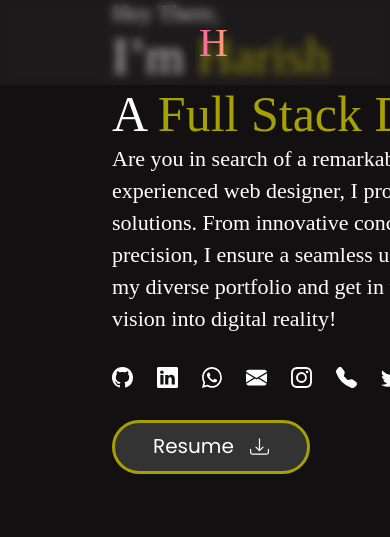
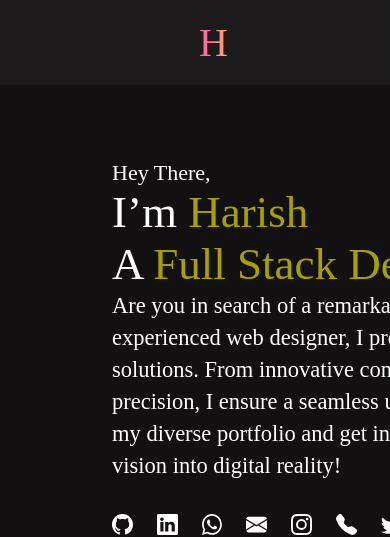
Before and after one commit to harish18092002/one-page-portfolio, an Angular app: page /home in a window 390 px wide. Shown: the top 537 px of the page. Built offline with nearby package versions, Linux system fonts and the light colour scheme; a web font is replaced by a local one.

Commit message:
media query

```diff
--- a/src/app/home/home.component.css
+++ b/src/app/home/home.component.css
@@ -88,8 +88,30 @@ img {
     padding-left: 1rem;
 }
 
-@media screen and (min-width: 1195px) {
+@media screen and (max-width: 1195px) {
     .main1 {
-        margin-top: 10px;
+        margin-top: 10rem;
+    }
+
+    #p1 {
+        font-size: 22px;
+    }
+
+    #p2 {
+        font-size: 45px;
+    }
+
+    #s1 {
+        color: #A6A001;
+    }
+
+    #p3 {
+        font-size: 22.5px;
+        line-height: 2rem;
+    }
+
+    #uncle {
+        height: 80%;
+        width: 80%;
     }
 }
--- a/src/app/home/home.component.html
+++ b/src/app/home/home.component.html
@@ -1,7 +1,5 @@
 <app-header></app-header>
-<div id="home">
 
-    <body>
 <div class="main1">
     <div class="main2">
         <p id="p1">Hey There,</p>
@@ -23,8 +21,7 @@
             <div id="icons">
                 <a href="https://github.com/harish18092002"><img src="../../assets/avatar/github.svg"></a>
 
-                        <a href="https://www.linkedin.com/in/harish-a-965320214"> <img
-                                src="../../assets/avatar/linkedin.svg">
+                <a href="https://www.linkedin.com/in/harish-a-965320214"> <img src="../../assets/avatar/linkedin.svg">
                 </a>
 
                 <a href="https://wa.me/919790909162"> <img src="../../assets/avatar/whatsapp.svg"></a>
@@ -58,8 +55,6 @@
     </div>
 </div>
 
-    </body>
-</div>
 
 <div id="skills">
     <app-skills></app-skills>
--- a/src/app/timeline/timeline.component.css
+++ b/src/app/timeline/timeline.component.css
@@ -15,7 +15,7 @@ body {
     perspective: 800px;
 }
 
-body {
+.body {
     background-color: #131011;
     width: 100%;
     min-height: 100vh;
@@ -30,6 +30,8 @@ body {
     font-size: 49px;
     font-style: italic;
     font-weight: 400;
+    text-align: center;
+    margin-bottom: 2rem;
 }
 
 .timeline {
--- a/src/app/timeline/timeline.component.html
+++ b/src/app/timeline/timeline.component.html
@@ -1,5 +1,6 @@
 <body>
     <p id="heading">Timeline</p>
+    <div class="body">
 
         <div class="timeline">
             <ul>
@@ -8,7 +9,8 @@
                     <div class="content">
                         <h3>IIT Pals Innowah</h3>
                         <p>
-                        I earned a place in the prestigious finals of the national-level event, "PALS Innowah," hosted
+                            I earned a place in the prestigious finals of the national-level event, "PALS Innowah,"
+                            hosted
                             by IIT College. Among an
                             elite group of finalists, I proudly presented my project, making a significant impact on the
                             esteemed IIT community.
@@ -22,7 +24,8 @@
                     <div class="content">
                         <h3>Emids Healthcare Hackathon</h3>
                         <p>
-                        Distinguished participation in the prestigious Emids Healthcare Hackathon at the national level,
+                            Distinguished participation in the prestigious Emids Healthcare Hackathon at the national
+                            level,
                             advancing to the
                             semi-finals, showcases my significant contributions in the healthcare innovation domain. I
                             presented a compelling
@@ -38,9 +41,11 @@
                         <p>
                             During a three-month internship at WC Enterprises, I played a key role in developing an
                             Angular-based network project.
-                        This project enables businesses to securely manage customer contacts, leveraging pagination for
+                            This project enables businesses to securely manage customer contacts, leveraging pagination
+                            for
                             data organization, UUID
-                        for login security, and local storage for efficient data storage and retrieval. My contribution
+                            for login security, and local storage for efficient data storage and retrieval. My
+                            contribution
                             reflects a commitment to
                             industry-standard technologies and professional software development practices.
                         </p>
@@ -51,11 +56,14 @@
                     <div class="content">
                         <h3>Backend API Developer</h3>
                         <p>
-                        During my one-month internship, I developed three Node.js APIs for PostgreSQL, utilizing HTTP,
+                            During my one-month internship, I developed three Node.js APIs for PostgreSQL, utilizing
+                            HTTP,
                             Postman, and Insomnia.
-                        These APIs served distinct functions: one for retrieving records, and another for creating and
+                            These APIs served distinct functions: one for retrieving records, and another for creating
+                            and
                             inserting new entries
-                        into the database. This experience showcased my ability to design and implement efficient data
+                            into the database. This experience showcased my ability to design and implement efficient
+                            data
                             management solutions,
                             strengthening my expertise in backend development.
                         </p>
@@ -68,12 +76,14 @@
                         <p>
                             Experience the vibrancy of a dynamic website crafted with HTML, CSS, and JavaScript. A fully
                             responsive design ensures
-                        seamless adaptability across devices. Immerse yourself in real-time, full-screen color changes,
+                            seamless adaptability across devices. Immerse yourself in real-time, full-screen color
+                            changes,
                             enhancing your online
                             journey with a captivating visual experience. </p>
                     </div>
                 </li>
             </ul>
         </div>
+    </div>
 
 </body>
```
Lines whose indentation alone changed are shown as unchanged.
